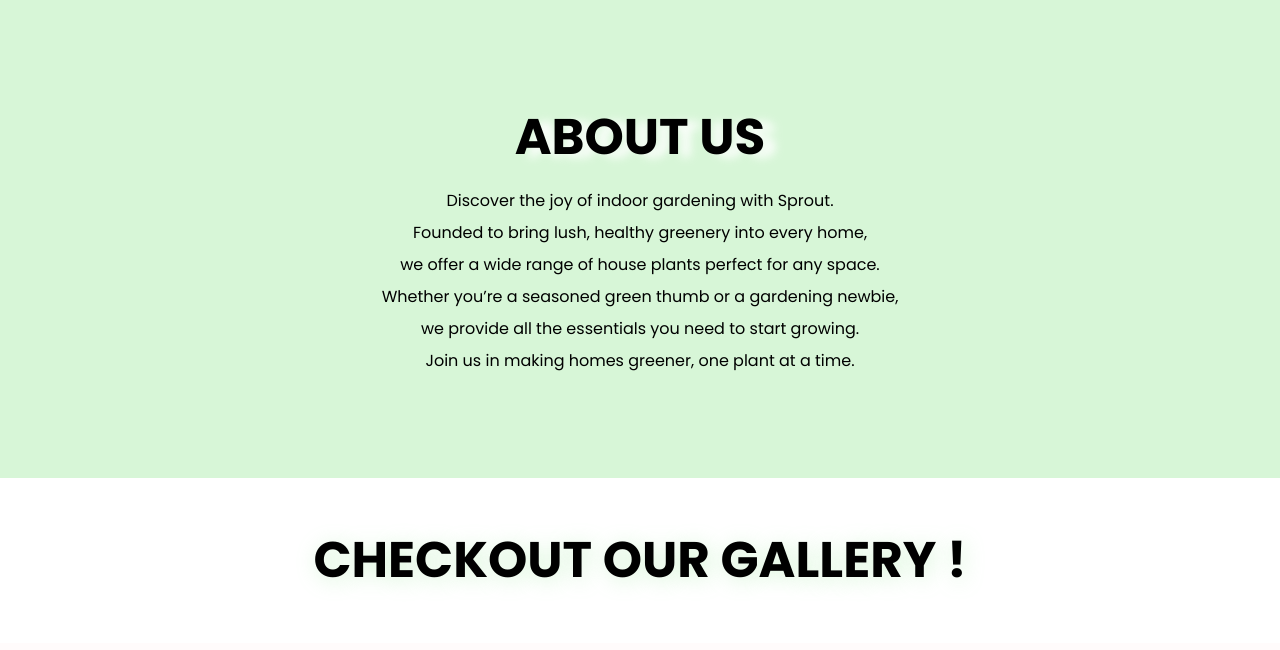
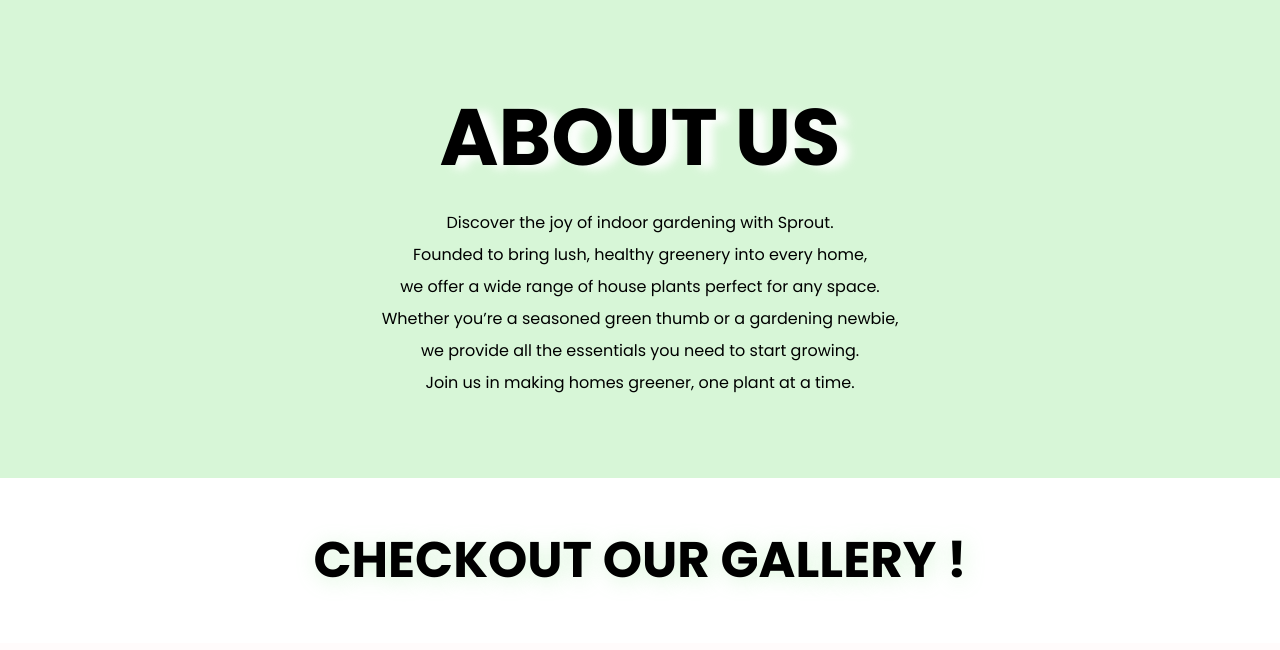
Before and after one commit to zt8media/SPROUT, a plain HTML site: page index.html in a window 1280 px wide. Shown: the part 802-1452 px from the top of the page. Drawn offline with Linux system fonts and the light colour scheme; grey boxes are pictures that could not be loaded; a web font is replaced by a local one.

Commit message:
about-text update

```diff
--- a/index.html
+++ b/index.html
@@ -14,7 +14,11 @@
 <body>
   <div class="home-container">
     <header class="navbar">
- <img src="sprout-logo.svg" alt="Sprout Logo" class="logo">
+
+      <a href="index.html">
+        <img src="sprout-logo.svg" alt="Sprout Logo" class="logo">
+      </a>
+
  <nav id="navbar-links" class="nav-links">
     <a href="index.html" class="hover">Home</a>
      <a href="productOne.html">Shop</a>
--- a/styles.css
+++ b/styles.css
@@ -144,7 +144,8 @@ div.scroll-container img {
 }
 
 .about-us h1{
-font-size: 50px;
+font-size: 5rem;
+z-index: 4;
 text-shadow: 12px 3px 10px rgb(255, 255, 255);
 text-transform: uppercase;
 }
```
